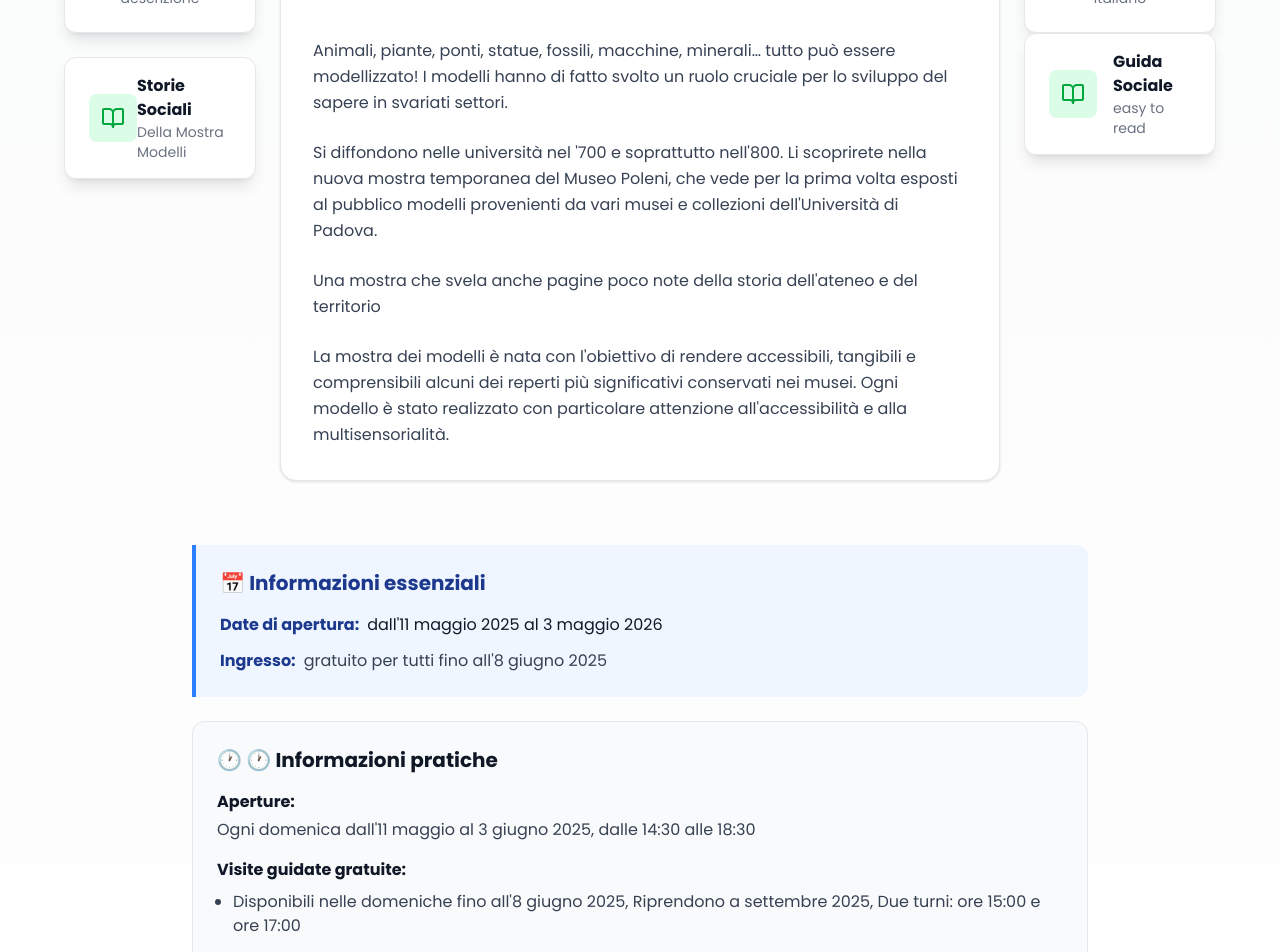
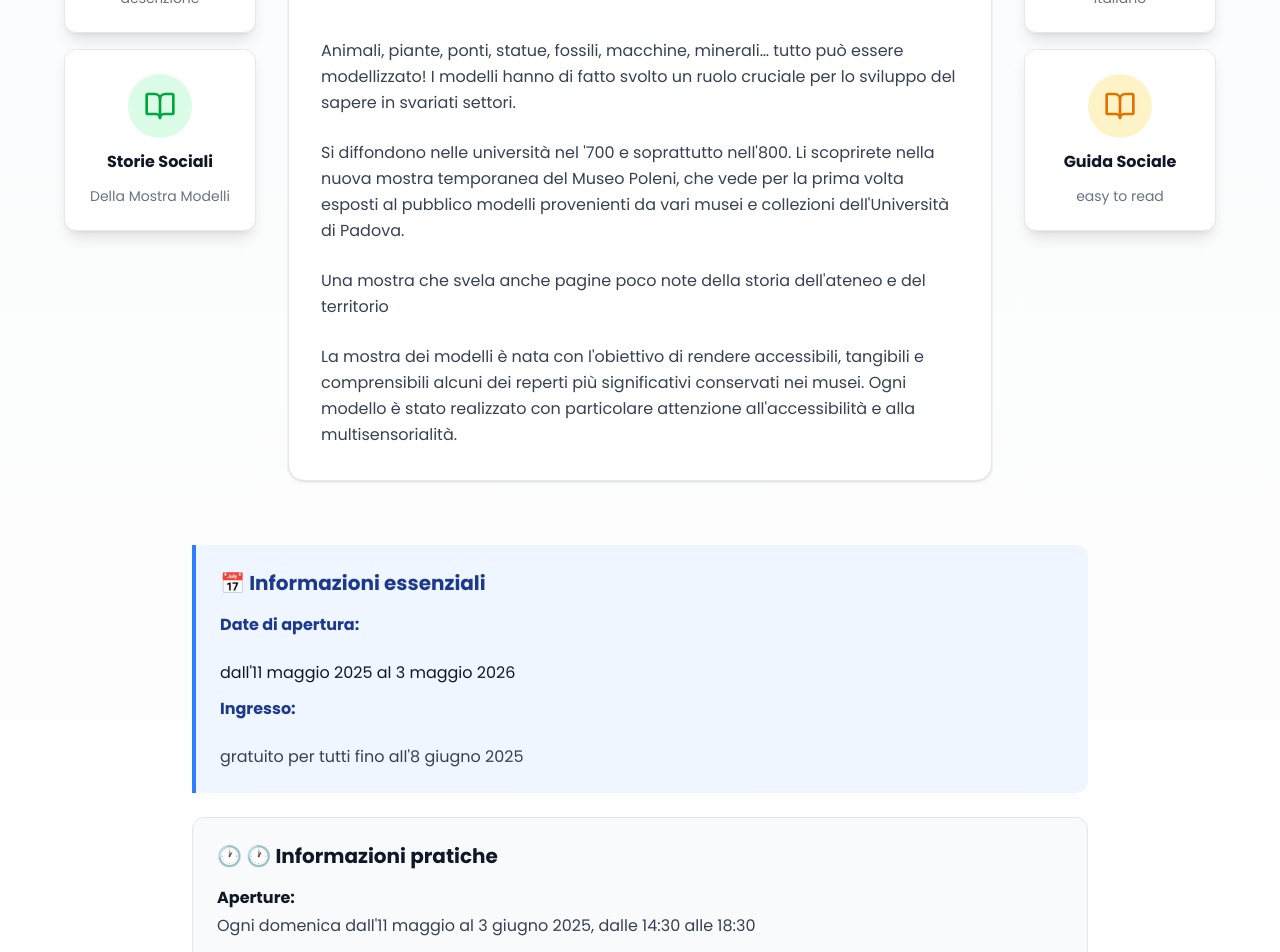
Before and after one commit to Gregoriounipd/itinerarimuseali, a Next.js app: page /progetto-mostra-modelli in a window 1280 px wide. Shown: the part 700-1652 px from the top of the page. Built offline with nearby package versions, Linux system fonts and the light colour scheme.

Commit message:
fix audio guida scopri il progetto mostra modelli

```diff
--- a/pages/progetto-mostra-modelli.js
+++ b/pages/progetto-mostra-modelli.js
@@ -3,7 +3,23 @@ import { Volume2, PlayCircle, BookOpen } from "lucide-react";
 import { useState } from "react";
 import { usePageTranslation } from "@/hooks/usePageTranslation";
 import { t } from "i18next";
+// Componente per formattare il testo con a capo
+const FormattedText = ({ text, className = "" }) => {
+  if (!text) return null;
 
+  // Sostituisci ||| con <br/> per andare a capo
+  const formattedText = text
+    .replace(/\*\*(.*?)\*\*/g, '<strong>$1</strong>') // **grassetto**
+    .replace(/\*(.*?)\*/g, '<em>$1</em>') // *corsivo*
+    .replace(/\|\|\|/g, '<br/>'); // ||| = a capo
+
+  return (
+    <div
+      className={className}
+      dangerouslySetInnerHTML={{ __html: formattedText }}
+    />
+  );
+};
 export default function ProgettoMostraModelli() {
   const [showAudio, setShowAudio] = useState(false);
   const [showVideo, setShowVideo] = useState(false);
@@ -61,10 +77,10 @@ export default function ProgettoMostraModelli() {
 
       {/* SEZIONE CON I BOTTONI LATERALI E TESTO CENTRALE */}
       <div className="max-w-6xl mx-auto mb-16">
-        <div className="flex flex-col lg:flex-row items-start gap-6">
+        <div className="flex flex-col lg:flex-row items-start gap-8">
 
-          {/* BOTTONE AUDIOGUIDA A SINISTRA */}
-          <div className="lg:w-48 w-full lg:sticky lg:top-8">
+          {/* COLONNA SINISTRA - 2 BOTTONI */}
+          <div className="lg:w-48 w-full lg:sticky lg:top-8 space-y-4">
             <button
               onClick={() => setShowAudio(true)}
 
@@ -78,66 +94,47 @@ export default function ProgettoMostraModelli() {
               <span className="text-sm text-gray-500 dark:text-gray-400 text-center">Ascolta la descrizione</span>
             </button>
 
-            <button className="mt-6 w-full">
-
-              {/* Bottone storie sociali */}
-
             <a
               href={"https://ylibjgveunetwyavmcyb.supabase.co/storage/v1/object/sign/storie%20sociali/Storie%20Sociali%20Mostra%20Modelli.pdf?token=eyJraWQiOiJzdG9yYWdlLXVybC1zaWduaW5nLWtleV9jZWFhNjQ3Zi0wOTM1LTQ1YjQtYWJjMy02NDQxMjk2OTlkN2YiLCJhbGciOiJIUzI1NiJ9.eyJ1cmwiOiJzdG9yaWUgc29jaWFsaS9TdG9yaWUgU29jaWFsaSBNb3N0cmEgTW9kZWxsaS5wZGYiLCJpYXQiOjE3NTk4MzQ1MjcsImV4cCI6NDkxMzQzNDUyN30.1aAt4pq4AyNOfPj7k3oRxZInu6LjWrqeJFCbtdAYjoc"}
-                download={
-                  "https://ylibjgveunetwyavmcyb.supabase.co/storage/v1/object/sign/storie%20sociali/Storie%20Sociali%20Mostra%20Modelli.pdf?token=eyJraWQiOiJzdG9yYWdlLXVybC1zaWduaW5nLWtleV9jZWFhNjQ3Zi0wOTM1LTQ1YjQtYWJjMy02NDQxMjk2OTlkN2YiLCJhbGciOiJIUzI1NiJ9.eyJ1cmwiOiJzdG9yaWUgc29jaWFsaS9TdG9yaWUgU29jaWFsaSBNb3N0cmEgTW9kZWxsaS5wZGYiLCJpYXQiOjE3NTk4MzQ1MjcsImV4cCI6NDkxMzQzNDUyN30.1aAt4pq4AyNOfPj7k3oRxZInu6LjWrqeJFCbtdAYjoc"
-
-                }
+              download
               target="_blank"
               rel="noopener noreferrer"
-                className="group flex items-center g
-              ap-4 bg-white dark:bg-gray-800 px-6 py-4 rounded-xl shadow-lg hover:shadow-xl transition-all duration-300 hover:-translate-y-1 border border-gray-200 dark:border-gray-600 min-h-[64px]"
-                aria-describedby="caa-desc"
+              className="w-full group flex flex-col items-center gap-3 bg-white dark:bg-gray-800 p-6 rounded-xl shadow-lg hover:shadow-xl transition-all duration-300 hover:-translate-y-1 border border-gray-200 dark:border-gray-600"
             >
-                <div className="bg-green-100 dark:bg-green-900 p-3 rounded-lg group-hover:bg-green-200 dark:group-hover:bg-green-800 transition-colors">
-                  <BookOpen className="w-6 h-6 text-green-600 dark:text-green-400" />
+              <div className="bg-green-100 dark:bg-green-900 p-4 rounded-full group-hover:bg-green-200 dark:group-hover:bg-green-800 transition-colors">
+                <BookOpen className="w-8 h-8 text-green-600 dark:text-green-400" />
               </div>
-                <div className="text-left">
-                  <span className="block text-base font-semibold text-gray-900 dark:text-white">Storie Sociali</span>
-                  <span id="caa-desc" className="block text-sm text-gray-500 dark:text-gray-400">
-                    Della Mostra Modelli
-                  </span>
-
+              <span className="text-base font-semibold text-gray-900 dark:text-gray-100">Storie Sociali</span>
+              <span className="text-sm text-gray-500 dark:text-gray-400 text-center">Della Mostra Modelli</span>
+            </a>
           </div>
-              </a>
-
-            </button>
-          </div>
-
-
           {/* TESTO CENTRALE */}
-
           <div className="flex-1 bg-white dark:bg-gray-800 rounded-2xl shadow-sm p-8 border border-gray-200 dark:border-gray-700">
             <h1 className="text-3xl sm:text-4xl font-bold text-gray-800 dark:text-gray-100 mb-8 text-center">
               {texts.title}
             </h1>
 
             <div className="prose prose-lg max-w-none dark:prose-invert">
-              <p className="text-gray-700 dark:text-gray-300 leading-relaxed mb-6">
-                {texts.paragraph1}
-              </p>
+              <div className="text-gray-700 dark:text-gray-300 leading-relaxed mb-6">
+                <FormattedText text={texts.paragraph1} />
+              </div>
 
-              <p className="text-gray-700 dark:text-gray-300 leading-relaxed mb-6">
-                {texts.paragraph2}
-              </p>
+              <div className="text-gray-700 dark:text-gray-300 leading-relaxed mb-6">
+                <FormattedText text={texts.paragraph2} />
+              </div>
 
-              <p className="text-gray-700 dark:text-gray-300 leading-relaxed mb-6">
-                {texts.paragraph3}
-              </p>
+              <div className="text-gray-700 dark:text-gray-300 leading-relaxed mb-6">
+                <FormattedText text={texts.paragraph3} />
+              </div>
 
-              <p className="text-gray-700 dark:text-gray-300 leading-relaxed">
-                {texts.paragraph4}
-              </p>
+              <div className="text-gray-700 dark:text-gray-300 leading-relaxed">
+                <FormattedText text={texts.paragraph4} />
+              </div>
             </div>
           </div>
 
-          {/* BOTTONE VIDEO LIS A DESTRA */}
-          <div className="lg:w-48 w-full lg:sticky lg:top-8">
+          {/* COLONNA DESTRA - 2 BOTTONI */}
+          <div className="lg:w-48 w-full lg:sticky lg:top-8 space-y-4">
             <button
               onClick={() => setShowVideo(true)}
               className="w-full group flex flex-col items-center gap-3 bg-white dark:bg-gray-800 p-6 rounded-xl shadow-lg hover:shadow-xl transition-all duration-300 hover:-translate-y-1 border border-gray-200 dark:border-gray-600"
@@ -149,37 +146,22 @@ export default function ProgettoMostraModelli() {
               <span className="text-base font-semibold text-gray-900 dark:text-gray-100">{texts.videoButton}</span>
               <span className="text-sm text-gray-500 dark:text-gray-400 text-center">Con Sottotitoli In Italiano</span>
             </button>
-
-
-
-            {/* Bottone easy to read  */}
-
             <a
               href={"https://ylibjgveunetwyavmcyb.supabase.co/storage/v1/object/sign/easy%20to%20read/ETR_Guida_Mostra.pdf?token=eyJraWQiOiJzdG9yYWdlLXVybC1zaWduaW5nLWtleV9jZWFhNjQ3Zi0wOTM1LTQ1YjQtYWJjMy02NDQxMjk2OTlkN2YiLCJhbGciOiJIUzI1NiJ9.eyJ1cmwiOiJlYXN5IHRvIHJlYWQvRVRSX0d1aWRhX01vc3RyYS5wZGYiLCJpYXQiOjE3NTk4MzUyNjEsImV4cCI6NDkxMzQzNTI2MX0.1b3f13ZOQ9u2Gqae4tIG-FdzVjYacEkUgc3gKHjQZpw"}
-              download={"https://ylibjgveunetwyavmcyb.supabase.co/storage/v1/object/sign/easy%20to%20read/ETR_Guida_Mostra.pdf?token=eyJraWQiOiJzdG9yYWdlLXVybC1zaWduaW5nLWtleV9jZWFhNjQ3Zi0wOTM1LTQ1YjQtYWJjMy02NDQxMjk2OTlkN2YiLCJhbGciOiJIUzI1NiJ9.eyJ1cmwiOiJlYXN5IHRvIHJlYWQvRVRSX0d1aWRhX01vc3RyYS5wZGYiLCJpYXQiOjE3NTk4MzUyNjEsImV4cCI6NDkxMzQzNTI2MX0.1b3f13ZOQ9u2Gqae4tIG-FdzVjYacEkUgc3gKHjQZpw"
-
-              }
+              download
               target="_blank"
               rel="noopener noreferrer"
-              className="group flex items-center gap-4 bg-white dark:bg-gray-800 px-6 py-4 rounded-xl shadow-lg hover:shadow-xl transition-all duration-300 hover:-translate-y-1 border border-gray-200 dark:border-gray-600 min-h-[64px]"
-              aria-describedby="caa-desc"
+              className="w-full group flex flex-col items-center gap-3 bg-white dark:bg-gray-800 p-6 rounded-xl shadow-lg hover:shadow-xl transition-all duration-300 hover:-translate-y-1 border border-gray-200 dark:border-gray-600"
             >
-              <div className="bg-green-100 dark:bg-green-900 p-3 rounded-lg group-hover:bg-green-200 dark:group-hover:bg-green-800 transition-colors">
-                <BookOpen className="w-6 h-6 text-green-600 dark:text-green-400" />
+              <div className="bg-amber-100 dark:bg-amber-900 p-4 rounded-full group-hover:bg-amber-200 dark:group-hover:bg-amber-800 transition-colors">
+                <BookOpen className="w-8 h-8 text-amber-600 dark:text-amber-400" />
               </div>
-              <div className="text-left">
-                <span className="block text-base font-semibold text-gray-900 dark:text-white">Guida Sociale</span>
-                <span id="caa-desc" className="block text-sm text-gray-500 dark:text-gray-400">
-                  easy to read
-                </span>
-              </div>
+              <span className="text-base font-semibold text-gray-900 dark:text-gray-100">Guida Sociale</span>
+              <span className="text-sm text-gray-500 dark:text-gray-400 text-center">easy to read</span>
             </a>
           </div>
-
         </div>
       </div>
-
-
       {/* INFORMAZIONI MOSTRA */}
       <div className="max-w-4xl mx-auto space-y-6">
         <section className="bg-blue-50 dark:bg-blue-900/30 border-l-4 border-blue-500 p-6 rounded-r-xl">
@@ -189,18 +171,18 @@ export default function ProgettoMostraModelli() {
           <dl className="space-y-3">
             <div>
               <dt className="font-semibold text-blue-900 dark:text-blue-300 inline">
-                {texts.dateLabel}
+                <FormattedText text={texts.dateLabel} />
               </dt>
               <dd className="inline ml-2">
-                {texts.dateValue}
+                <FormattedText text={texts.dateValue} />
               </dd>
             </div>
             <div>
               <dt className="font-semibold text-blue-900 dark:text-blue-300 inline">
-                {texts.entryLabel}
+                <FormattedText text={texts.entryLabel} />
               </dt>
               <dd className="inline ml-2 text-gray-700 dark:text-gray-300">
-                {texts.entryValue}
+                <FormattedText text={texts.entryValue} />
               </dd>
             </div>
           </dl>
@@ -213,21 +195,18 @@ export default function ProgettoMostraModelli() {
           <dl className="space-y-4">
             <div>
               <dt className="font-semibold text-gray-900 dark:text-gray-100">
-                {texts.practicalInfo1Label}
+                <FormattedText text={texts.practicalInfo1Label} />
               </dt>
               <dd className="mt-1 text-gray-700 dark:text-gray-300">
-                {texts.practicalInfo1Value}
+                <FormattedText text={texts.practicalInfo1Value} />
               </dd>
             </div>
             <div>
               <dt className="font-semibold text-gray-900 dark:text-gray-100">
-                {texts.practicalInfo2Label}
+                <FormattedText text={texts.practicalInfo2Label} />
               </dt>
-              <dd className="mt-2">
-                <ul className="ml-4 list-disc space-y-1 text-gray-700 dark:text-gray-300">
-                  <li>{texts.practicalInfo2Value}</li>
-
-                </ul>
+              <dd className="mt-2 text-gray-700 dark:text-gray-300">
+                <FormattedText text={texts.practicalInfo2Value} />
               </dd>
             </div>
           </dl>
@@ -238,7 +217,7 @@ export default function ProgettoMostraModelli() {
             {texts.inclusionTitle}
           </h2>
           <p className="text-green-700 dark:text-green-200">
-            {texts.inclusionText}
+            <FormattedText text={texts.inclusionText} />
           </p>
         </section>
 
@@ -254,28 +233,31 @@ export default function ProgettoMostraModelli() {
       </div>
 
      {/*MOdale audio */}
-      {showAudio && (
+{
+  showAudio && (
     <div className="fixed inset-0 bg-black bg-opacity-50 flex items-center justify-center z-50">
       <div className="bg-white dark:bg-gray-800 rounded-lg shadow-lg max-w-md w-full p-6 relative">
         <h3 className="text-xl font-bold text-gray-900 dark:text-white mb-4">
           Audioguida Progetto Mostra Modelli
         </h3>
         <audio controls className="w-full mb-4">
-              <source src="/audio/audioguida-mostra-modelli.mp3" type="audio/mpeg" />
-              Il tuo browser non supporta l&apos;elemento audio.
+          <source src="https://ylibjgveunetwyavmcyb.supabase.co/storage/v1/object/public/audio_mp4/0.0%20introduzione.mp3" type="audio/mpeg" />
+          Il tuo browser non supporta l'elemento audio.
         </audio>
         <button
           onClick={() => setShowAudio(false)}
-              className="w-full px-4 py-3 bg-blue-60 text-white rounded-lg hover:bg-blue-700"
+          className="w-full px-4 py-3 bg-blue-600 text-white rounded-lg hover:bg-blue-700"
         >
           Chiudi
         </button>
       </div>
     </div>
-      )}
+  )
+}
 
       {/*MOdale video*/}
-      {showVideo && (
+      {
+        showVideo && (
           <div className="fixed inset-0 bg-black/60 flex items-center justify-center z-50 p-4">
             <div className="bg-white dark:bg-gray-800 rounded-2xl shadow-xl p-6 w-full max-w-2xl">
               <h3 className="text-xl font-bold text-gray-900 dark:text-white mb-4">
@@ -299,7 +281,8 @@ export default function ProgettoMostraModelli() {
               </button>
             </div>
           </div>
-      )}
-    </article>
+        )
+      }
+    </article >
   );
 }
```
Lines whose indentation alone changed are shown as unchanged.
